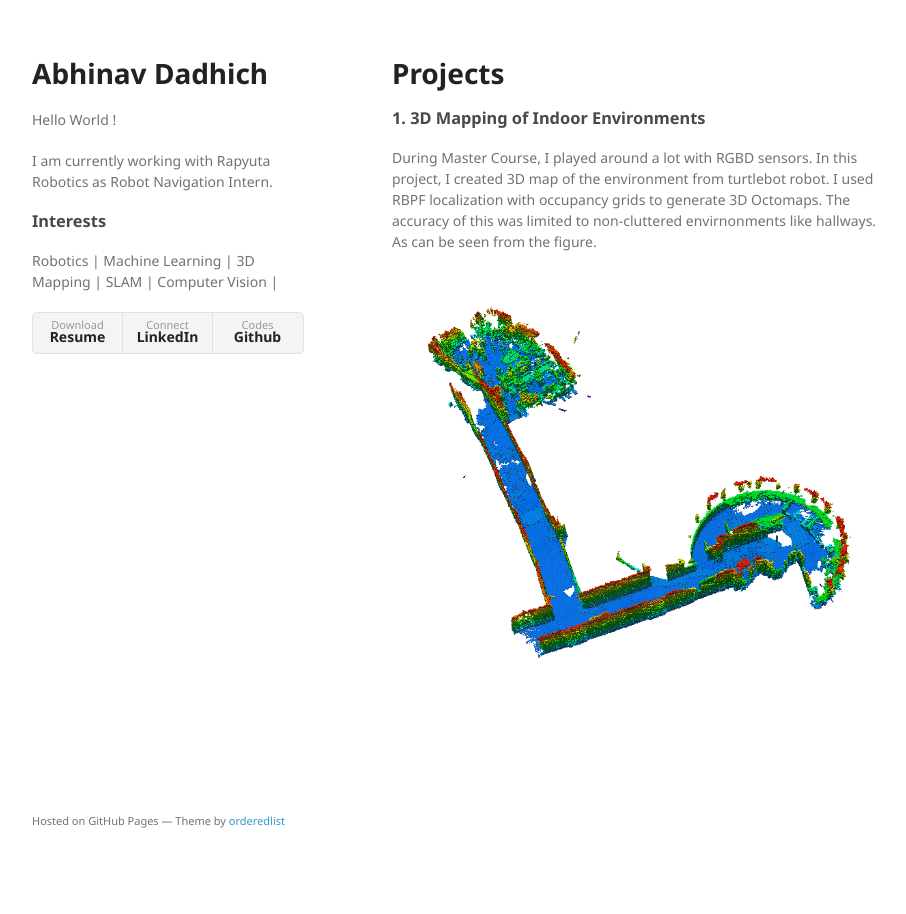
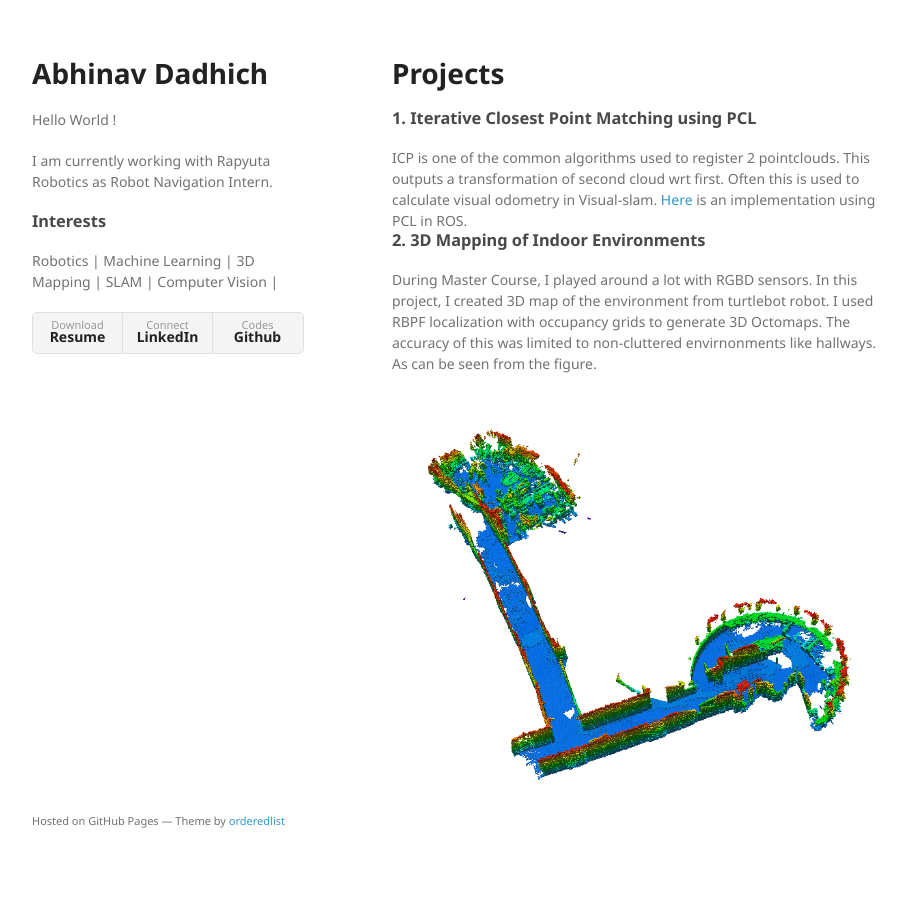
Before and after one commit to ResByte/ResByte.github.io, a Jekyll site: the page index.html, which Jekyll copies as it is, in a window 1280 px wide. Shown: the whole page, without its empty margins (178-1084 px from the left). Built offline with Jekyll 4.4.1, drawn with Linux system fonts in a browser that asks for light colours.

Commit message:
added projects

```diff
--- a/index.html
+++ b/index.html
@@ -35,12 +35,14 @@
 
 
         <h1>Projects</h1>
+        	<h3>1. Iterative Closest Point Matching using PCL </h3>
+        	ICP is one of the common algorithms used to register 2 pointclouds. This outputs a transformation of second cloud wrt first. Often this is used to calculate visual odometry in Visual-slam. <a href="https://github.com/ResByte/3D-mapping/tree/master/Pose_Graph/ICP-Test">Here</a> is an implementation using PCL in ROS.
 
-          <h3>1. 3D Mapping of Indoor Environments</h3>
-          During Master Course, I played around a lot with RGBD sensors. In this project, I created 3D map of the environment from turtlebot robot. I used RBPF localization with occupancy grids to generate 3D Octomaps. The accuracy of this was limited to non-cluttered envirnonments like hallways. As can be seen from the figure.
-          <div class="images">
-            <img src="./assets/3D-map1.png" alt="3D Occupancy Grid Map" >
-          </div>
+			<h3>2. 3D Mapping of Indoor Environments</h3>
+			During Master Course, I played around a lot with RGBD sensors. In this project, I created 3D map of the environment from turtlebot robot. I used RBPF localization with occupancy grids to generate 3D Octomaps. The accuracy of this was limited to non-cluttered envirnonments like hallways. As can be seen from the figure.
+			<div class="images">
+				<img src="./assets/3D-map1.png" alt="3D Occupancy Grid Map" >
+			</div>
 
 
       </section>
```
